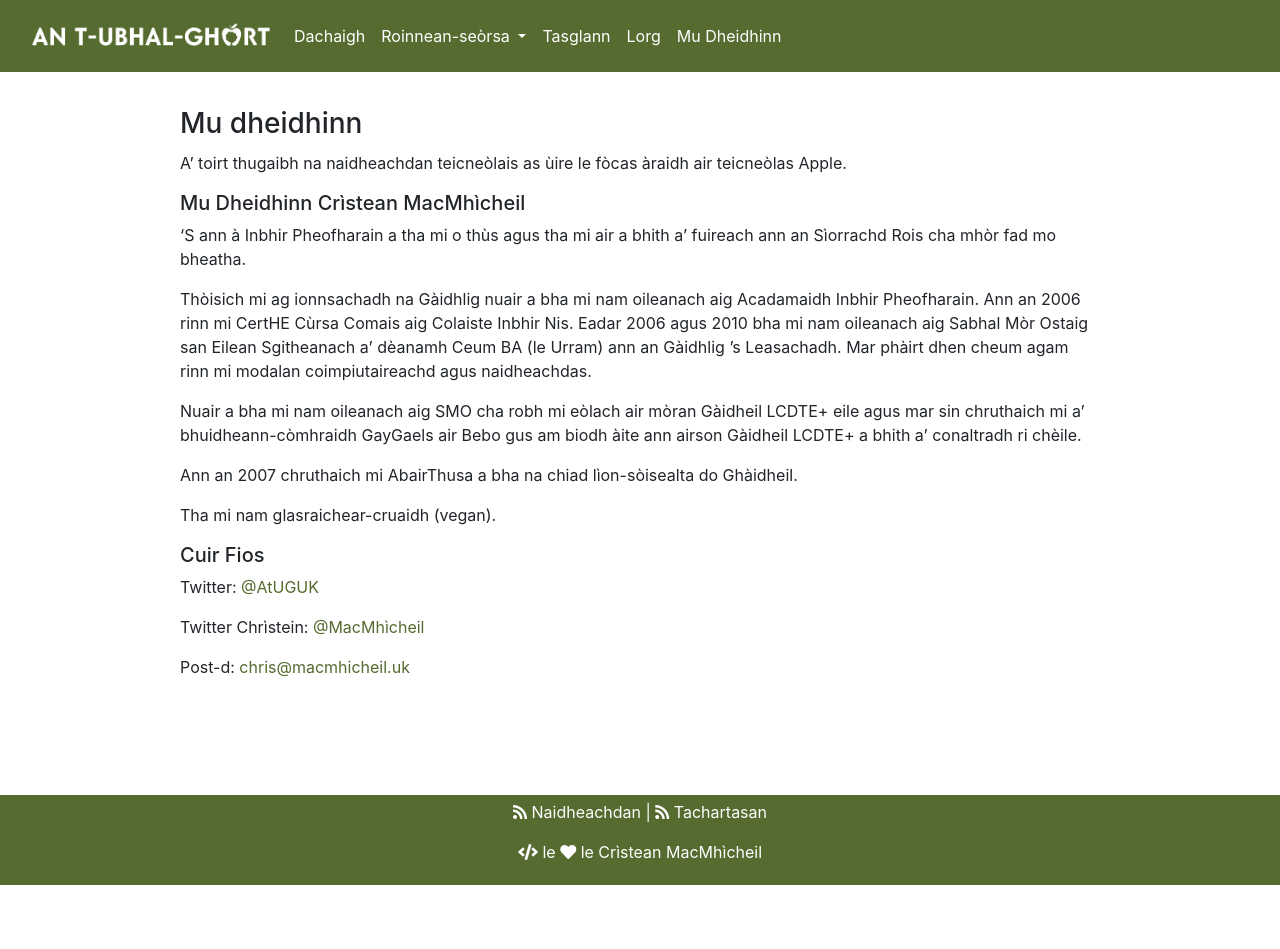
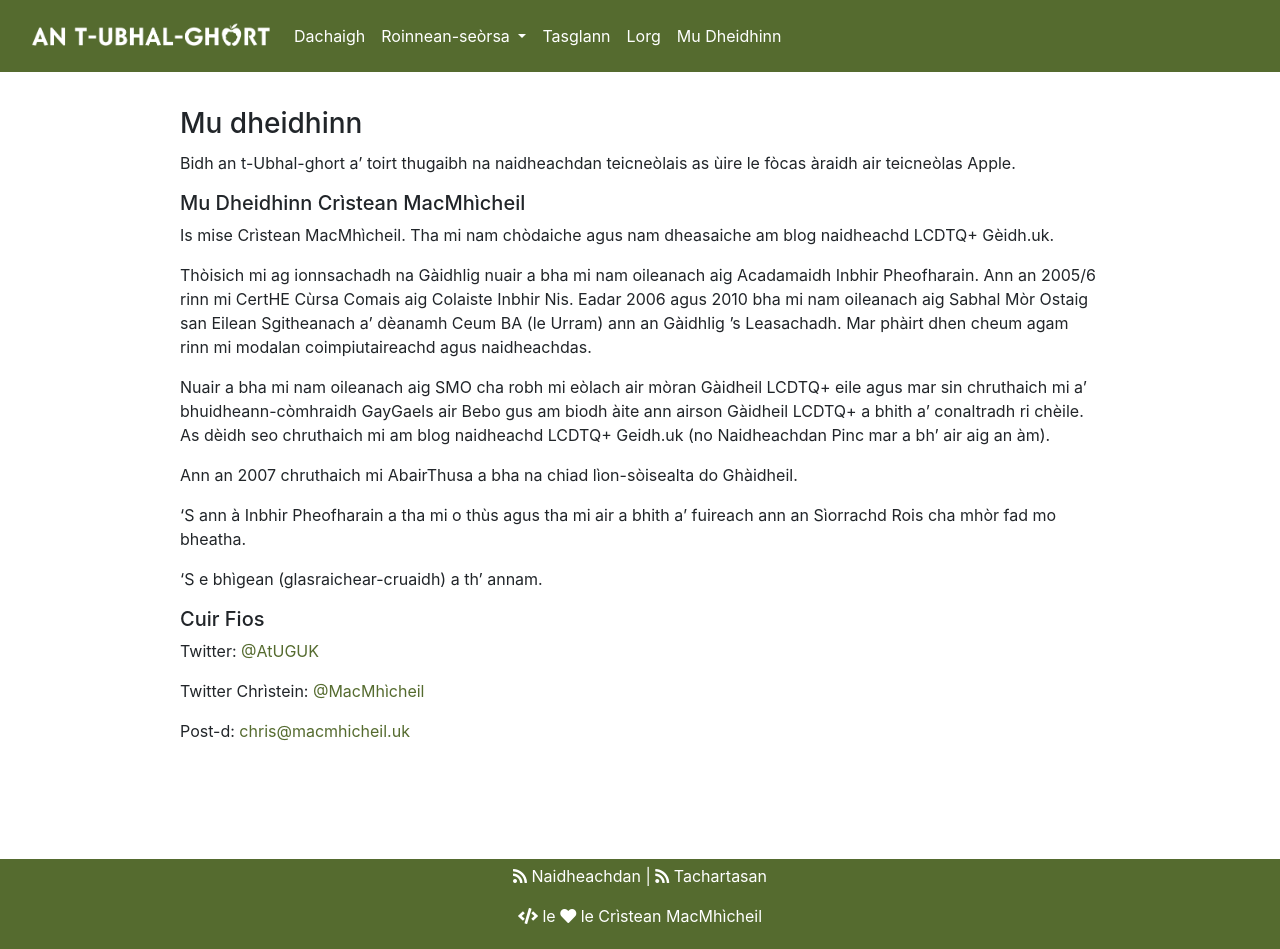
Before and after one commit to MacMhicheil/atug, a Jekyll site: the page built from mu-dheidhinn.md, in a window 1280 px wide. Built offline with Jekyll 4.4.1, drawn with Linux system fonts in a browser that asks for light colours; nearby versions of some CDN libraries; before the commit the page ends 900 px from its top, so only the background shows below that.

Commit message:
Update mu-dheidhinn.md

```diff
--- a/mu-dheidhinn.md
+++ b/mu-dheidhinn.md
@@ -4,19 +4,21 @@ title: Mu dheidhinn
 permalink: /mu-dheidhinn/
 ---
 
-A' toirt thugaibh na naidheachdan teicneòlais as ùire le fòcas àraidh air teicneòlas Apple.
+Bidh an t-Ubhal-ghort a' toirt thugaibh na naidheachdan teicneòlais as ùire le fòcas àraidh air teicneòlas Apple.
 
 ##### Mu Dheidhinn Crìstean MacMhìcheil
 
-‘S ann à Inbhir Pheofharain a tha mi o thùs agus tha mi air a bhith a’ fuireach ann an Sìorrachd Rois cha mhòr fad mo bheatha.
+Is mise Crìstean MacMhìcheil. Tha mi nam chòdaiche agus nam dheasaiche am blog naidheachd LCDTQ+ Gèidh.uk.
 
-Thòisich mi ag ionnsachadh na Gàidhlig nuair a bha mi nam oileanach aig Acadamaidh Inbhir Pheofharain. Ann an 2006 rinn mi CertHE Cùrsa Comais aig Colaiste Inbhir Nis. Eadar 2006 agus 2010 bha mi nam oileanach aig Sabhal Mòr Ostaig san Eilean Sgitheanach a’ dèanamh Ceum BA (le Urram) ann an Gàidhlig ’s Leasachadh. Mar phàirt dhen cheum agam rinn mi modalan coimpiutaireachd agus naidheachdas.
+Thòisich mi ag ionnsachadh na Gàidhlig nuair a bha mi nam oileanach aig Acadamaidh Inbhir Pheofharain. Ann an 2005/6 rinn mi CertHE Cùrsa Comais aig Colaiste Inbhir Nis. Eadar 2006 agus 2010 bha mi nam oileanach aig Sabhal Mòr Ostaig san Eilean Sgitheanach a’ dèanamh Ceum BA (le Urram) ann an Gàidhlig ’s Leasachadh. Mar phàirt dhen cheum agam rinn mi modalan coimpiutaireachd agus naidheachdas.
 
-Nuair a bha mi nam oileanach aig SMO cha robh mi eòlach air mòran Gàidheil LCDTE+ eile agus mar sin chruthaich mi a’ bhuidheann-còmhraidh GayGaels air Bebo gus am biodh àite ann airson Gàidheil LCDTE+ a bhith a’ conaltradh ri chèile.
+Nuair a bha mi nam oileanach aig SMO cha robh mi eòlach air mòran Gàidheil LCDTQ+ eile agus mar sin chruthaich mi a’ bhuidheann-còmhraidh GayGaels air Bebo gus am biodh àite ann airson Gàidheil LCDTQ+ a bhith a’ conaltradh ri chèile. As dèidh seo chruthaich mi am blog naidheachd LCDTQ+ Geidh.uk (no Naidheachdan Pinc mar a bh’ air aig an àm).
 
 Ann an 2007 chruthaich mi AbairThusa a bha na chiad lìon-sòisealta do Ghàidheil.
 
-Tha mi nam glasraichear-cruaidh (vegan).
+‘S ann à Inbhir Pheofharain a tha mi o thùs agus tha mi air a bhith a’ fuireach ann an Sìorrachd Rois cha mhòr fad mo bheatha.
+
+‘S e bhìgean (glasraichear-cruaidh) a th’ annam.
 
 ##### Cuir Fios
 
```
